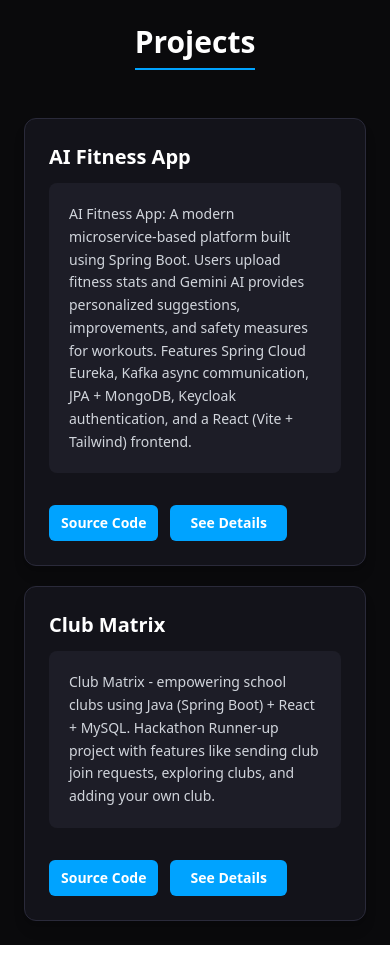
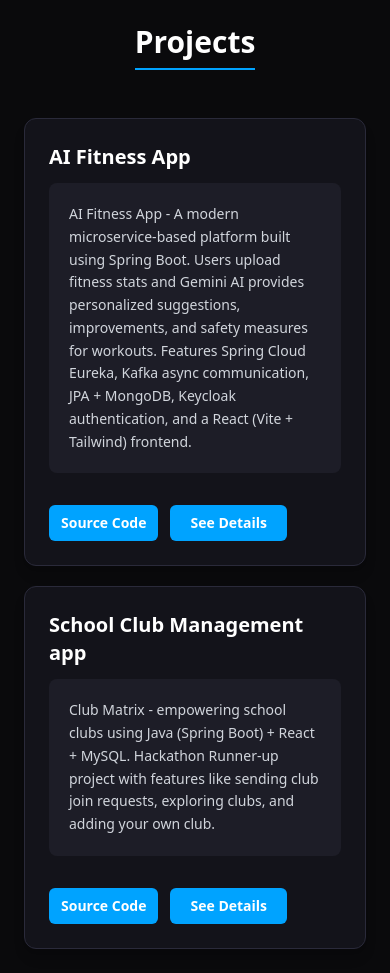
Before and after one commit to nileshkashani/portfolio2, a React (Vite) app: page /project in a window 390 px wide. Before the commit the page ends 945 px from the top, so only its background shows below. Built offline with nearby package versions, Linux system fonts and the light colour scheme.

Commit message:
responsive update

```diff
--- a/src/components/project.jsx
+++ b/src/components/project.jsx
@@ -8,11 +8,11 @@ const Project = () => {
     {
       title: "AI Fitness App",
       summary:
-        "AI Fitness App: A modern microservice-based platform built using Spring Boot. Users upload fitness stats and Gemini AI provides personalized suggestions, improvements, and safety measures for workouts. Features Spring Cloud Eureka, Kafka async communication, JPA + MongoDB, Keycloak authentication, and a React (Vite + Tailwind) frontend.",
+        "AI Fitness App - A modern microservice-based platform built using Spring Boot. Users upload fitness stats and Gemini AI provides personalized suggestions, improvements, and safety measures for workouts. Features Spring Cloud Eureka, Kafka async communication, JPA + MongoDB, Keycloak authentication, and a React (Vite + Tailwind) frontend.",
       github: "https://github.com/nileshkashani/AI-Fitness-App",
     },
     {
-      title: "Club Matrix",
+      title: "School Club Management app",
       summary:
         "Club Matrix - empowering school clubs using Java (Spring Boot) + React + MySQL. Hackathon Runner-up project with features like sending club join requests, exploring clubs, and adding your own club.",
       github: "https://github.com/nileshkashani/clubmatrix",
```
